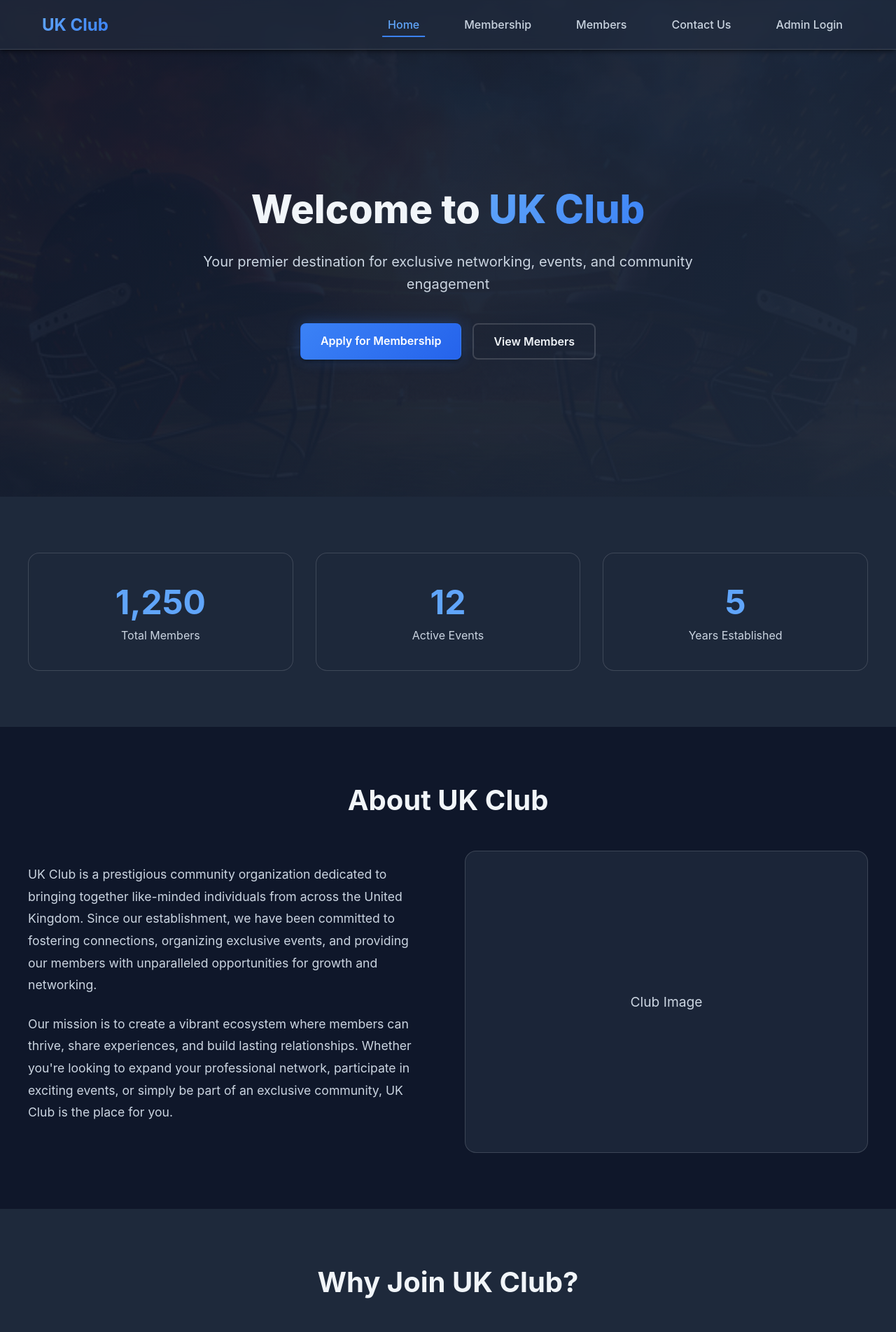
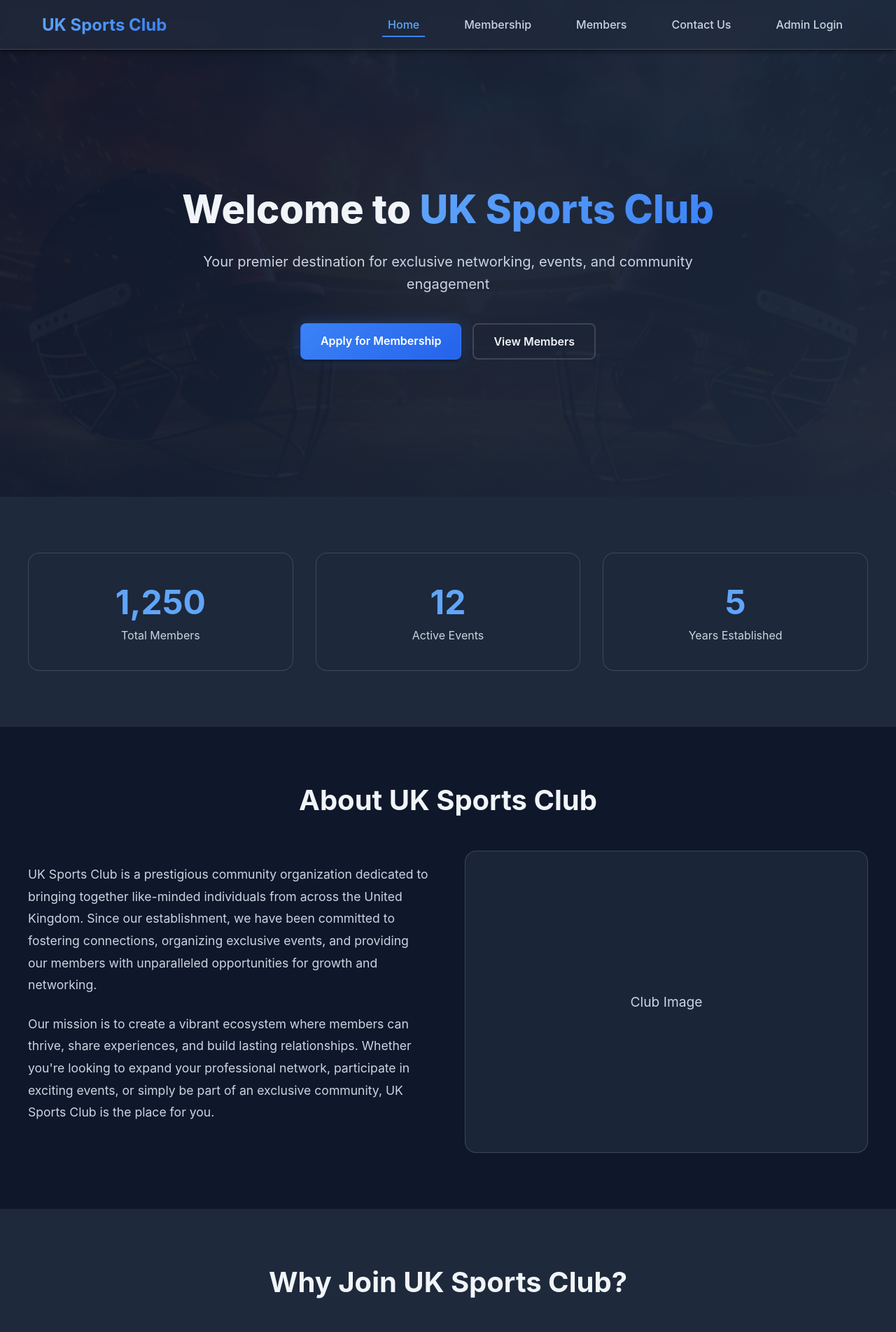
Before and after one commit to arshajworkdesk/UK-Club-Project-2025, an Angular app in the folder Front-end/: page / in a window 1280 px wide. Shown: the top 1904 px of the page at 70% size. Built offline with nearby package versions, Linux system fonts and the light colour scheme.

Commit message:
Club name changed

```diff
--- a/Front-end/src/app/app.component.ts
+++ b/Front-end/src/app/app.component.ts
@@ -10,7 +10,7 @@ import { fadeIn } from './animations/route.animations';
   animations: [fadeIn]
 })
 export class AppComponent implements OnInit {
-  title = 'UK Club';
+  title = 'UK Sports Club';
 
   constructor(private themeService: ThemeService) {}
 
--- a/Front-end/src/app/components/navigation/navigation.component.html
+++ b/Front-end/src/app/components/navigation/navigation.component.html
@@ -2,7 +2,7 @@
   <div class="nav-container">
     <div class="nav-brand">
       <a routerLink="/" class="brand-link">
-        <span class="brand-text">UK Club</span>
+        <span class="brand-text">UK Sports Club</span>
       </a>
     </div>
 
@@ -14,7 +14,7 @@
 
     <ul class="nav-menu" [class.active]="isMenuOpen">
       <li class="nav-item">
-        <a routerLink="/" routerLinkActive="active" (click)="closeMenu()" class="nav-link">Home</a>
+        <a routerLink="/" routerLinkActive="active" [routerLinkActiveOptions]="{ exact: true }" (click)="closeMenu()" class="nav-link">Home</a>
       </li>
       <li class="nav-item">
         <a routerLink="/membership" routerLinkActive="active" (click)="closeMenu()" class="nav-link">Membership</a>
--- a/Front-end/src/app/pages/contact/contact.component.html
+++ b/Front-end/src/app/pages/contact/contact.component.html
@@ -1,7 +1,7 @@
 <div class="contact-container">
   <div class="contact-header">
     <h1 class="page-title">Contact Us</h1>
-    <p class="page-subtitle">Get in touch with UK Club - We'd love to hear from you!</p>
+    <p class="page-subtitle">Get in touch with UK Sports Club - We'd love to hear from you!</p>
   </div>
 
   <div class="contact-content">
--- a/Front-end/src/app/pages/home/home.component.html
+++ b/Front-end/src/app/pages/home/home.component.html
@@ -3,7 +3,7 @@
   <section class="hero-section">
     <div class="hero-content">
       <h1 class="hero-title">
-        Welcome to <span class="highlight">UK Club</span>
+        Welcome to <span class="highlight">UK Sports Club</span>
       </h1>
       <p class="hero-subtitle">
         Your premier destination for exclusive networking, events, and community engagement
@@ -28,11 +28,11 @@
   <!-- About Section -->
   <section class="about-section">
     <div class="section-container">
-      <h2 class="section-title">About UK Club</h2>
+      <h2 class="section-title">About UK Sports Club</h2>
       <div class="about-content">
         <div class="about-text">
           <p>
-            UK Club is a prestigious community organization dedicated to bringing together
+            UK Sports Club is a prestigious community organization dedicated to bringing together
             like-minded individuals from across the United Kingdom. Since our establishment,
             we have been committed to fostering connections, organizing exclusive events, and
             providing our members with unparalleled opportunities for growth and networking.
@@ -41,7 +41,7 @@
             Our mission is to create a vibrant ecosystem where members can thrive, share
             experiences, and build lasting relationships. Whether you're looking to expand your
             professional network, participate in exciting events, or simply be part of an
-            exclusive community, UK Club is the place for you.
+            exclusive community, UK Sports Club is the place for you.
           </p>
         </div>
         <div class="about-image">
@@ -56,7 +56,7 @@
   <!-- Features Section -->
   <section class="features-section">
     <div class="section-container">
-      <h2 class="section-title">Why Join UK Club?</h2>
+      <h2 class="section-title">Why Join UK Sports Club?</h2>
       <div class="features-grid">
         <div class="feature-card" *ngFor="let feature of features">
           <div class="feature-icon">{{ feature.icon }}</div>
--- a/Front-end/src/app/pages/members/members.component.html
+++ b/Front-end/src/app/pages/members/members.component.html
@@ -1,7 +1,7 @@
 <div class="members-container">
   <div class="members-header">
     <h1 class="page-title">Our Members</h1>
-    <p class="page-subtitle">Meet the amazing members of UK Club</p>
+    <p class="page-subtitle">Meet the amazing members of UK Sports Club</p>
   </div>
 
   <div class="members-controls">
--- a/Front-end/src/app/pages/registration/registration.component.html
+++ b/Front-end/src/app/pages/registration/registration.component.html
@@ -13,6 +13,7 @@
       <h1 class="title">
         <span class="title-word">Join</span>
         <span class="title-word">UK</span>
+        <span class="title-word">Sports</span>
         <span class="title-word">Club</span>
       </h1>
       <p class="subtitle">Apply for Membership</p>
--- a/Front-end/src/index.html
+++ b/Front-end/src/index.html
@@ -2,7 +2,7 @@
 <html lang="en">
 <head>
   <meta charset="utf-8">
-  <title>UK Club - Registration</title>
+  <title>UK Sports Club - Registration</title>
   <base href="/">
   <meta name="viewport" content="width=device-width, initial-scale=1">
   <link rel="icon" type="image/x-icon" href="favicon.ico">
```
Also changed, not shown: 1 other file (tests, documents, lock files or other folders).
